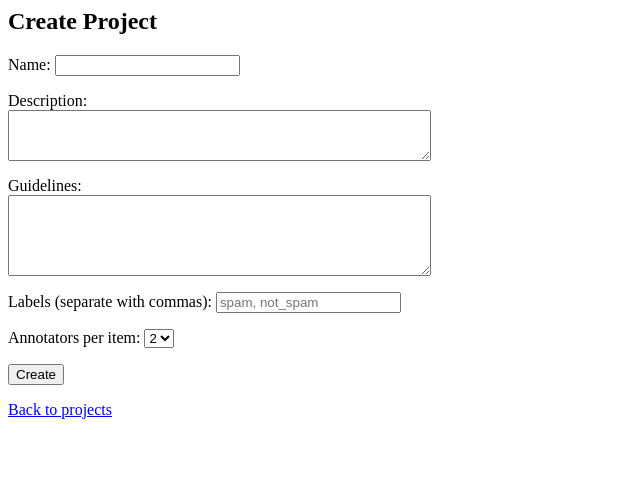
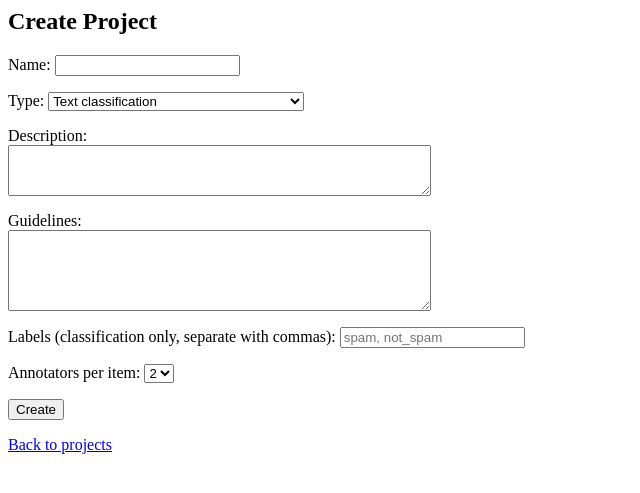
Before and after one commit to amit-0333/labelflow, a Flask app: page /create_project in a window 1280 px wide. Shown: the top 493 px of the page, without its empty margins (0-640 px from the left). Run offline with Flask 3, Linux system fonts and the light colour scheme; a user stored in the database is signed in; tables that the repository leaves empty hold one stand-in row (values such as "Sample post").

Commit message:
Phase 15: pairwise and rating tasks

```diff
--- /dev/null
+++ b/pairwise.csv
@@ -0,0 +1,3 @@
+prompt,answer_a,answer_b
+"What is the capital of France?","Paris is the capital of France.","France's capital is Lyon."
+"Explain gravity in one line","Gravity pulls objects with mass toward each other.","Gravity is when things fall because they feel like it."
--- a/projects/csv_parser.py
+++ b/projects/csv_parser.py
@@ -1,38 +1,50 @@
 import csv
 import io
+
+## required columns for each project type
+REQUIRED = {
+    "classification": ["text"],
+    "pairwise": ["prompt", "answer_a", "answer_b"],
+    "rating": ["prompt", "answer"],
+}
 
 
 ## reads an uploaded CSV file
 ## returns (tasks, error). If something is wrong, tasks is None and error has the reason
-def parse_csv(file):
+def parse_csv(file, task_type="classification"):
     try:
         content = file.read().decode('utf-8-sig')
     except UnicodeDecodeError:
         return None, "Save the file as UTF-8 and try again"
 
     reader = csv.DictReader(io.StringIO(content))
+    fields = reader.fieldnames or []
 
-    if reader.fieldnames is None or 'text' not in reader.fieldnames:
-        return None, "CSV must have a column named text"
+    needed = REQUIRED.get(task_type, ["text"])
+    for col in needed:
+        if col not in fields:
+            return None, "CSV must have columns: " + ", ".join(needed)
+
+    ## the main text is "text" for classification, "prompt" for the others
+    text_col = "text" if task_type == "classification" else "prompt"
 
     tasks = []
     for row in reader:
-        text = (row.get('text') or '').strip()
-        if text == '':
+        ## skip rows where a needed column is empty
+        if any((row.get(c) or '').strip() == '' for c in needed):
             continue
 
-        ## optional column: the correct answer for a gold question
         gold_label = (row.get('gold_label') or '').strip()
         if gold_label == '':
             gold_label = None
 
-        ## all other columns are saved as extra data
+        ## everything except the main text is saved as extra data (answers, sender, ...)
         extra = {}
         for key, value in row.items():
-            if key not in ('text', 'gold_label') and key is not None:
+            if key not in (text_col, 'gold_label') and key is not None:
                 extra[key] = value
 
-        tasks.append({"text": text, "gold_label": gold_label, "extra": extra})
+        tasks.append({"text": row[text_col].strip(), "gold_label": gold_label, "extra": extra})
 
     if len(tasks) == 0:
         return None, "No rows found in the file"
--- a/projects/routes.py
+++ b/projects/routes.py
@@ -30,24 +30,30 @@ def create_project():
 @role_required("admin")
 def perform_create_project():
     name = request.form.get('name')
+    task_type = request.form.get('task_type')
     description = request.form.get('description')
     guidelines = request.form.get('guidelines')
-    labels_text = request.form.get('labels')
+    labels_text = request.form.get('labels') or ''
     annotators_per_item = request.form.get('annotators_per_item')
 
-    ## "spam, not_spam" becomes ["spam", "not_spam"]
-    label_options = []
-    for label in labels_text.split(','):
-        label = label.strip()
-        if label != '':
-            label_options.append(label)
-
-    ## need at least 2 labels
-    if len(label_options) < 2:
-        return render_template('create_project.html', message="Enter at least 2 labels, separated by commas")
+    ## labels are fixed for pairwise and rating
+    if task_type == "pairwise":
+        label_options = ["A", "B"]
+    elif task_type == "rating":
+        label_options = ["1", "2", "3", "4", "5"]
+    else:
+        task_type = "classification"
+        label_options = []
+        for label in labels_text.split(','):
+            label = label.strip()
+            if label != '':
+                label_options.append(label)
+        if len(label_options) < 2:
+            return render_template('create_project.html', message="Enter at least 2 labels, separated by commas")
 
     project = Project(
         name=name,
+        task_type=task_type,
         description=description,
         guidelines=guidelines,
         label_options=label_options,
@@ -86,7 +92,7 @@ def perform_upload_csv(project_id):
         task_count = Task.query.filter_by(project_id=project_id).count()
         return render_template('project.html', project=project, task_count=task_count, message="Choose a CSV file first")
 
-    tasks, error = parse_csv(file)
+    tasks, error = parse_csv(file, project.task_type)
 
     if error:
         task_count = Task.query.filter_by(project_id=project_id).count()
--- a/templates/create_project.html
+++ b/templates/create_project.html
@@ -6,9 +6,16 @@
 
 <form action="/perform_create_project" method="POST">
   <p>Name: <input name="name" required></p>
+  <p>Type:
+    <select name="task_type">
+      <option value="classification">Text classification</option>
+      <option value="pairwise">Pairwise: which answer is better, A or B</option>
+      <option value="rating">Rating: 1 to 5</option>
+    </select>
+  </p>
   <p>Description: <br><textarea name="description" rows="3" cols="50"></textarea></p>
   <p>Guidelines: <br><textarea name="guidelines" rows="5" cols="50"></textarea></p>
-  <p>Labels (separate with commas): <input name="labels" placeholder="spam, not_spam" required></p>
+  <p>Labels (classification only, separate with commas): <input name="labels" placeholder="spam, not_spam"></p>
   <p>Annotators per item:
     <select name="annotators_per_item">
       <option value="2">2</option>
```
Also changed, not shown: jobs/prelabel.py (+13 -1 lines), templates/project.html (+2 -5 lines), templates/task.html (+12 -4 lines).
